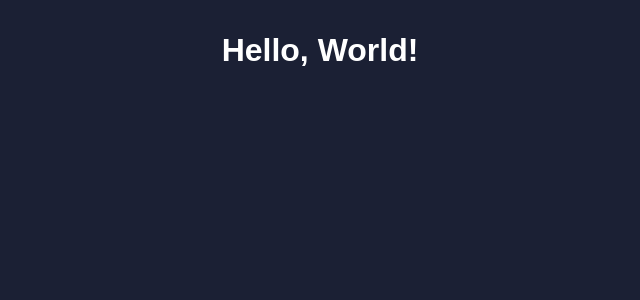
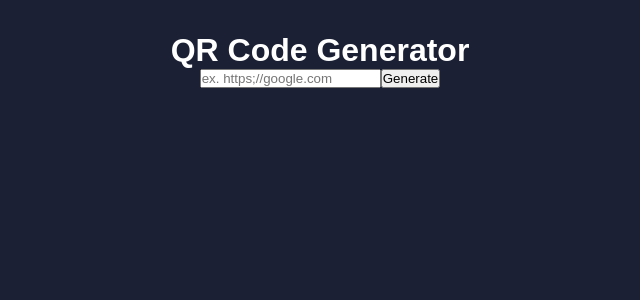
Before and after one commit to StephanieKSanchez/react-qr-generator, a React (Vite) app: page / in a window 1280 px wide. Shown: the top 300 px of the page, without its empty margins (320-960 px from the left). Built offline with nearby package versions, Linux system fonts and the light colour scheme.

Commit message:
created input field & button

```diff
--- a/src/App.jsx
+++ b/src/App.jsx
@@ -1,7 +1,9 @@
 function App() {
   return (
     <div className="app">
-      <h1>Hello, World!</h1>
+      <h1>QR Code Generator</h1>
+      <input type="text" placeholder="ex. https;//google.com" />
+      <button>Generate</button>
     </div>
   );
 }
```
